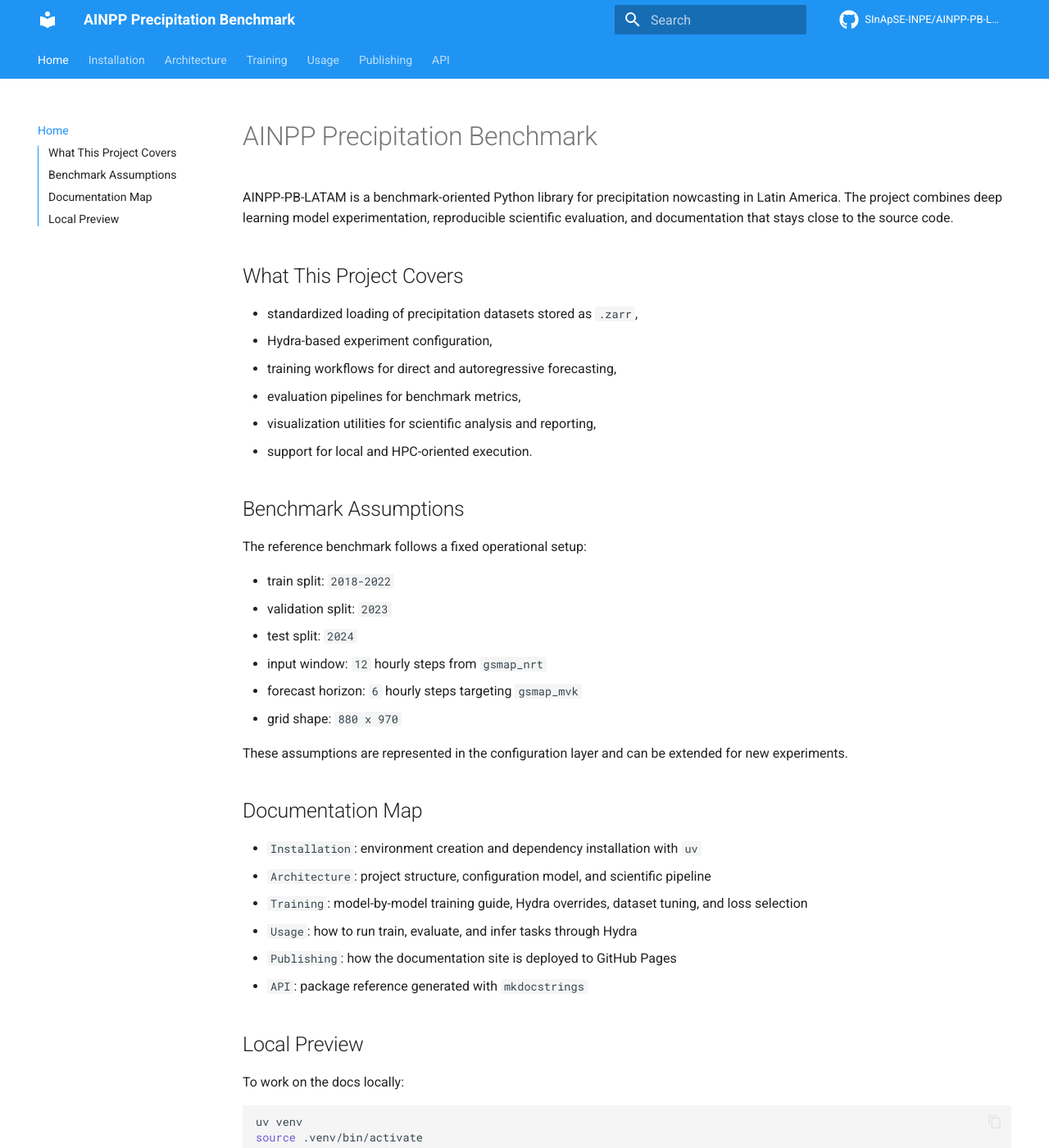
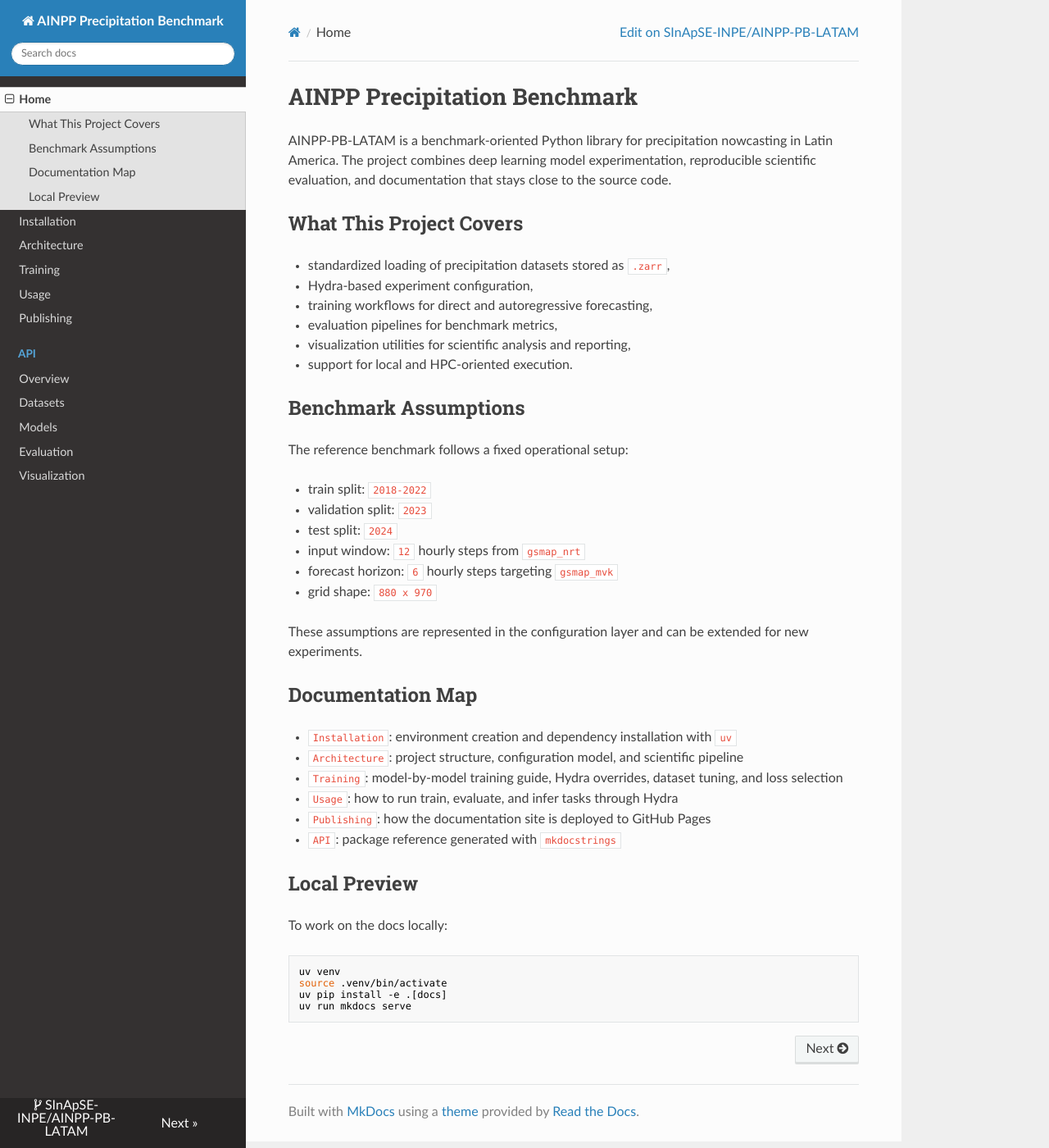
Before and after one commit to SInApSE-INPE/AINPP-PB-LATAM, an MkDocs documentation site: the page built from docs/index.md, in a window 1280 px wide and 1400 px high. Shown: the whole window at 82% size. Built offline with MkDocs 1.6.1, drawn with Linux system fonts in a browser that asks for light colours; nearby versions of some CDN libraries; comment, search, counter and statistics services are not loaded; some of the changed text lies outside the part shown.

Commit message:
feat(docs): switch to Read the Docs theme

```diff
--- a/mkdocs.yml
+++ b/mkdocs.yml
@@ -6,20 +6,7 @@ repo_name: SInApSE-INPE/AINPP-PB-LATAM
 edit_uri: edit/main/docs/
 docs_dir: docs
 theme:
-  name: material
-  features:
-    - navigation.tabs
-    - navigation.instant
-    - toc.integrate
-    - content.code.copy
-    - content.code.annotate
-    - content.tabs.link
-  palette:
-    - scheme: default
-      primary: blue
-      accent: deep orange
-  icon:
-    repo: fontawesome/brands/github
+  name: readthedocs
 
 plugins:
   - search
```
